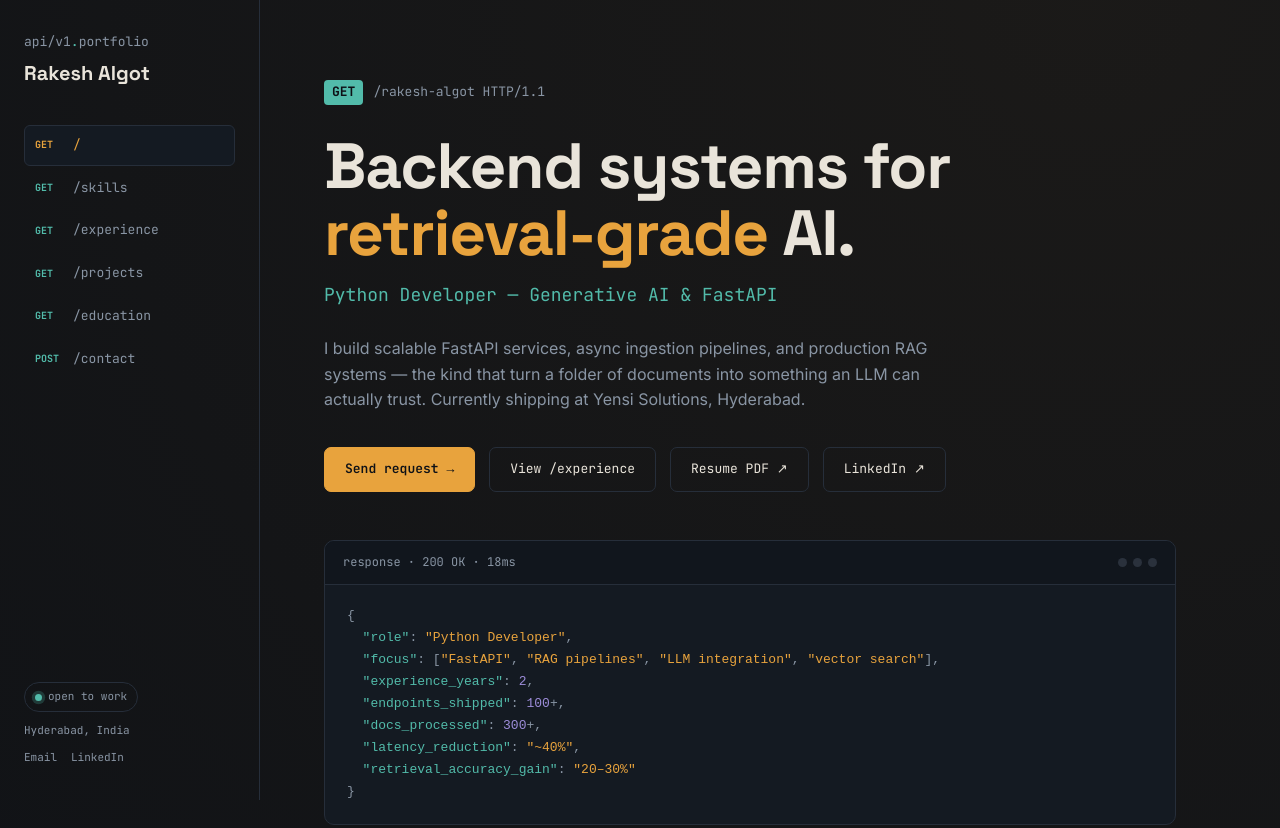
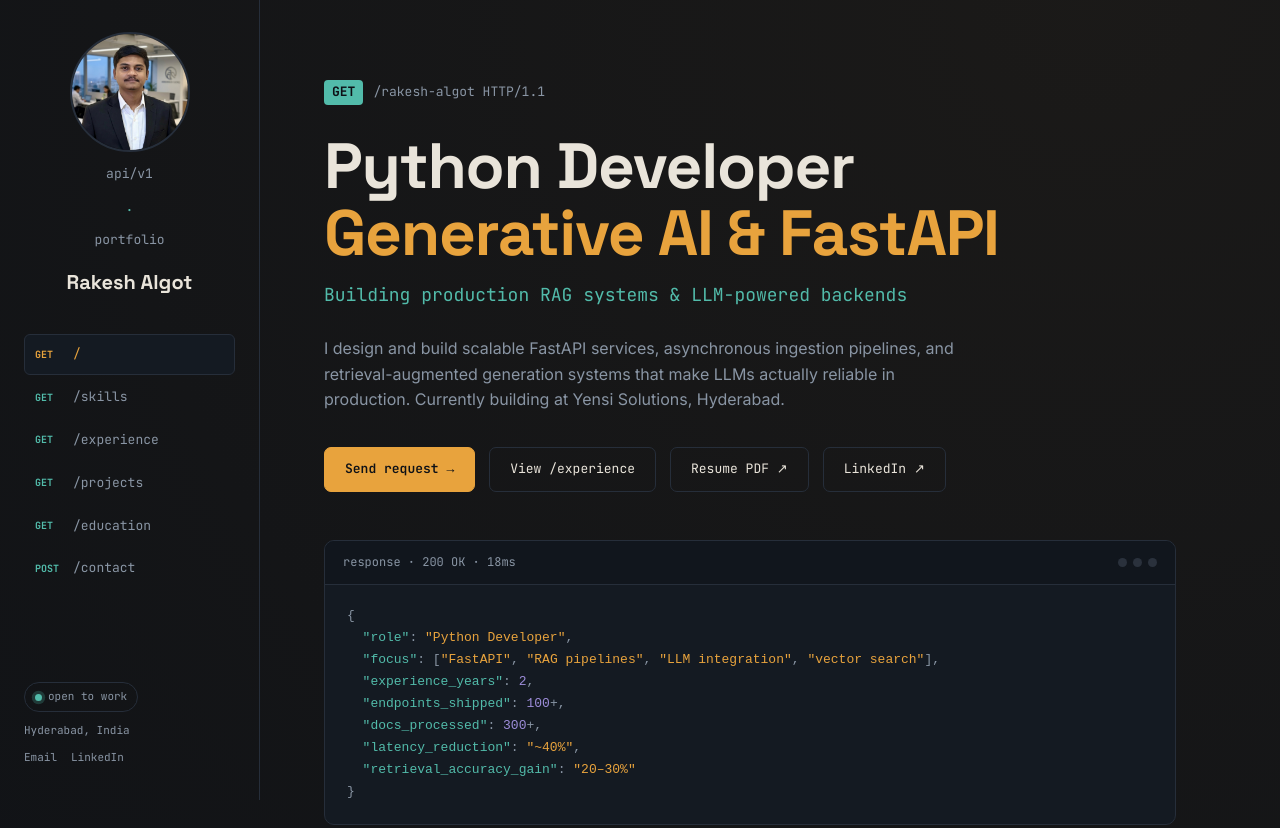
Before and after one commit to rakeshalgot-career/portfolio, a plain HTML site: page index.html in a window 1280 px wide. Shown: the top 828 px of the page. Drawn offline with Linux system fonts and the light colour scheme.

Commit message:
Add profile image and update layout in index.html

```diff
--- a/index.html
+++ b/index.html
@@ -106,6 +106,25 @@ a{color:inherit;}
   font-family:var(--mono);
   font-size:13px;
   color:var(--muted);
+  display:flex;
+  flex-direction:column;
+  align-items:center;
+  text-align:center;
+  gap:12px;
+}
+.brand .avatar{
+  width:120px;
+  height:120px;
+  border-radius:50%;
+  border:2px solid var(--border);
+  overflow:hidden;
+  flex-shrink:0;
+}
+.brand .avatar img{
+  width:100%;
+  height:100%;
+  object-fit:cover;
+  display:block;
 }
 .brand .name{
   font-family:var(--disp);
@@ -609,6 +628,9 @@ footer{
 <div class="layout">
   <aside class="sidebar" id="sidebar">
     <div class="brand">
+      <div class="avatar">
+        <img src="Profile.png" alt="Rakesh Algot" width="120" height="120" loading="lazy">
+      </div>
       api/v1<span class="dot">.</span>portfolio
       <span class="name">Rakesh Algot</span>
     </div>
@@ -635,9 +657,9 @@ footer{
   <main>
     <section class="hero" id="hero">
       <div class="req-line"><span class="verb">GET</span> /rakesh-algot HTTP/1.1</div>
-      <h1>Backend systems for<br><span class="accent">retrieval-grade</span> AI.</h1>
-      <div class="role">Python Developer — Generative AI &amp; FastAPI</div>
-      <p class="summary">I build scalable FastAPI services, async ingestion pipelines, and production RAG systems — the kind that turn a folder of documents into something an LLM can actually trust. Currently shipping at Yensi Solutions, Hyderabad.</p>
+      <h1>Python Developer<br><span class="accent">Generative AI &amp; FastAPI</span></h1>
+      <div class="role">Building production RAG systems &amp; LLM-powered backends</div>
+      <p class="summary">I design and build scalable FastAPI services, asynchronous ingestion pipelines, and retrieval-augmented generation systems that make LLMs actually reliable in production. Currently building at Yensi Solutions, Hyderabad.</p>
       <div class="hero-actions">
         <a class="btn btn-primary" href="mailto:rakeshalgot.career@gmail.com">Send request →</a>
         <a class="btn btn-ghost" href="#experience">View /experience</a>
@@ -817,7 +839,7 @@ footer{
       </div>
     </section>
 
-    <footer>© 2026 Rakesh Algot · built with FastAPI energy, rendered in HTML</footer>
+    <footer>© 2026 Rakesh Algot</footer>
   </main>
 </div>
 
```
Also changed, not shown: Profile.png (added).
